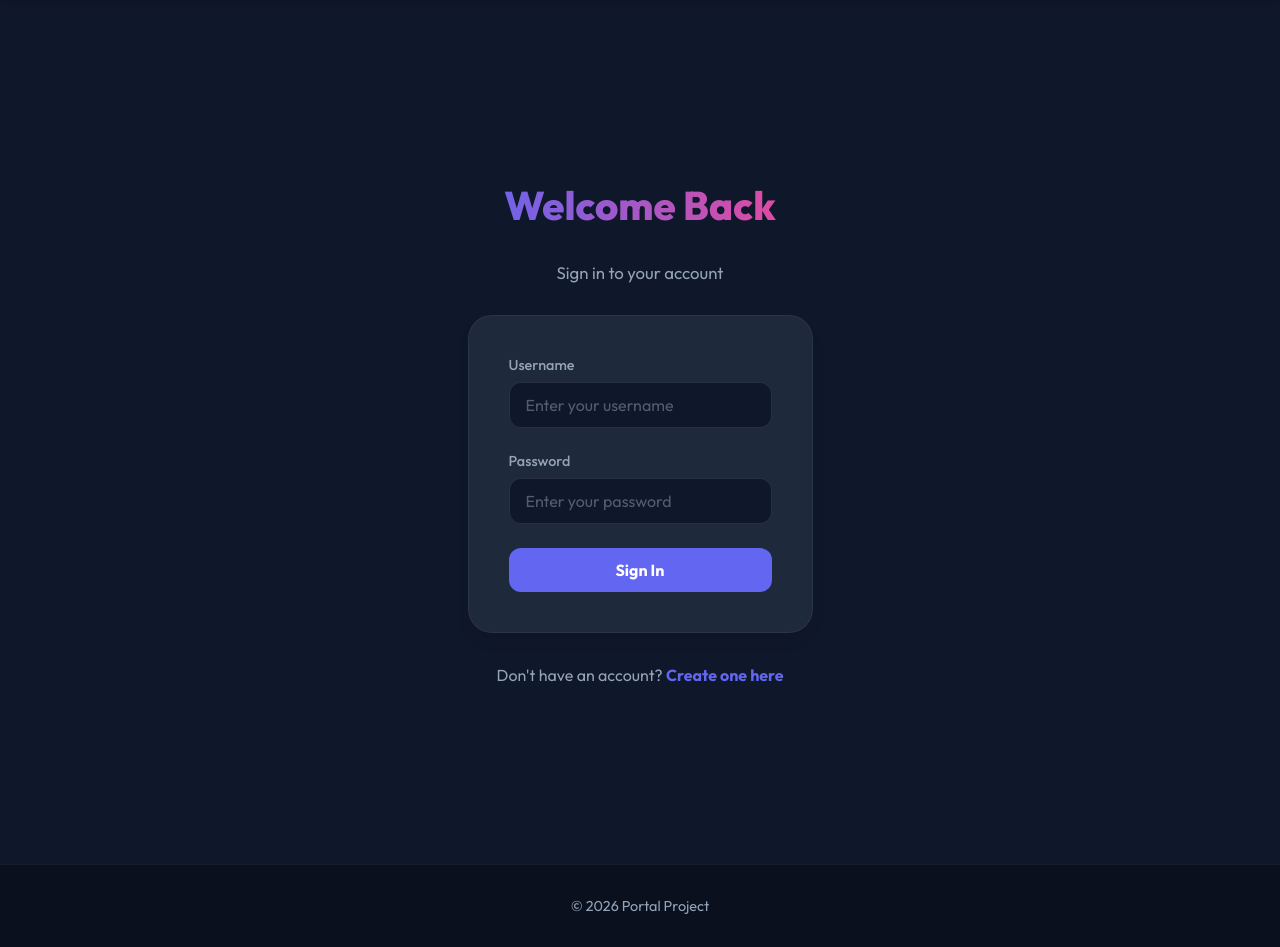
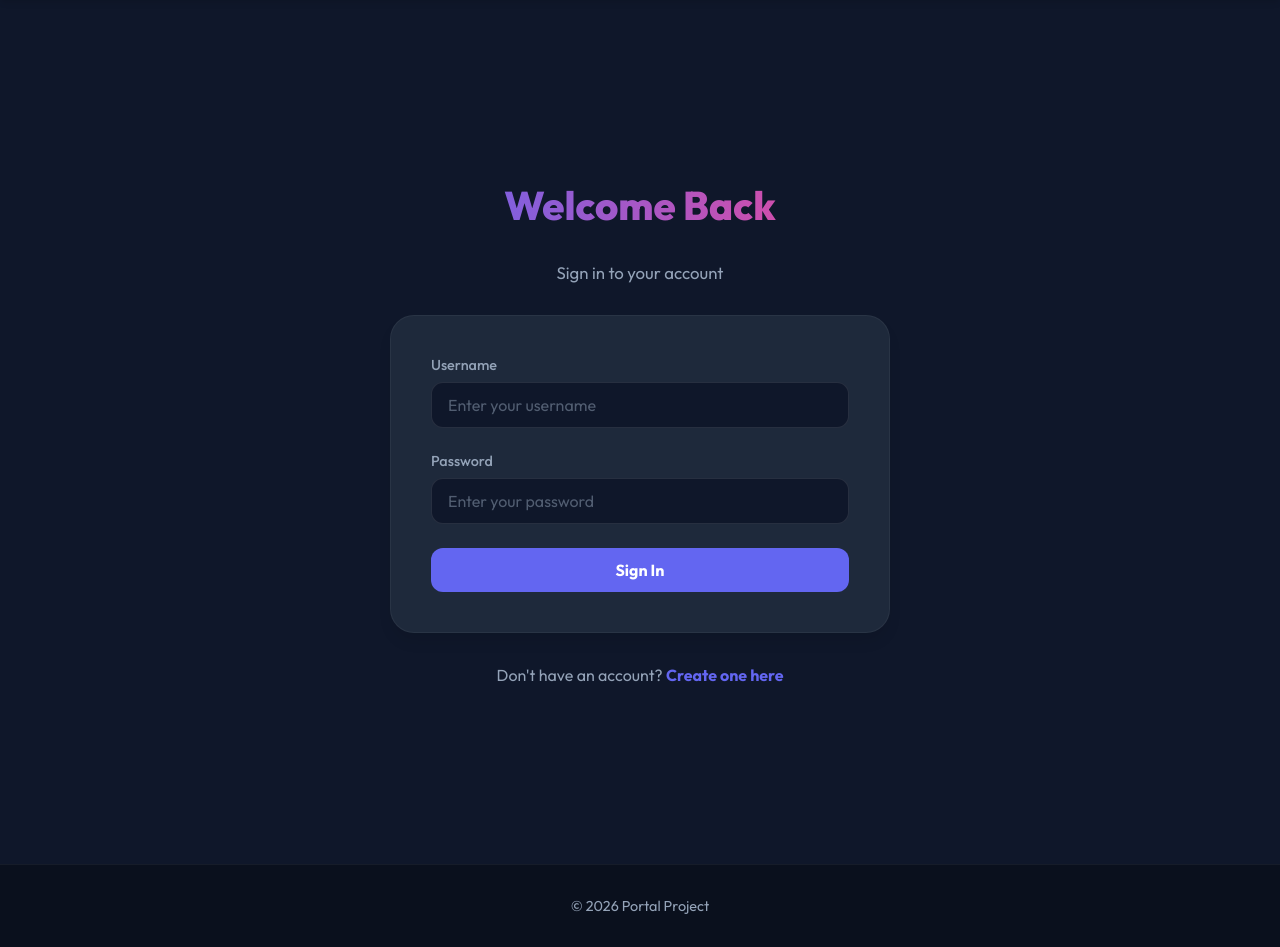
Before and after one commit to gudurujeevankumar/Django-CRUD-Portal, a Django app: page /?next=/lecturer/lform/ in a window 1280 px wide. Shown: the part 77-1024 px from the top of the page. Run offline with Django 4.2, Linux system fonts and the light colour scheme.

Commit message:
Change layout of the authentication pages

```diff
--- a/static/css/style.css
+++ b/static/css/style.css
@@ -320,8 +320,6 @@ h1 {
 /* Forms */
 .form-container {
     background-color: var(--card-bg);
-    width: 100%;
-    max-width: 500px;
     padding: 2.5rem;
     border-radius: 1.5rem;
     box-shadow: 0 10px 15px -3px rgba(0, 0, 0, 0.1);
@@ -524,7 +522,7 @@ tr:hover td {
 
 .auth-box {
     width: 100%;
-    max-width: 500px;
+    max-width: 600px;
     animation: fadeInUp 0.5s ease;
 }
 
@@ -984,8 +982,7 @@ h1 {
 /* Forms */
 .form-container {
     background-color: var(--card-bg);
-    width: 100%;
-    max-width: 500px;
+    width: 500px;
     padding: 2.5rem;
     border-radius: 1.5rem;
     box-shadow: 0 10px 15px -3px rgba(0, 0, 0, 0.1);
```
Also changed, not shown: 1 other file.
